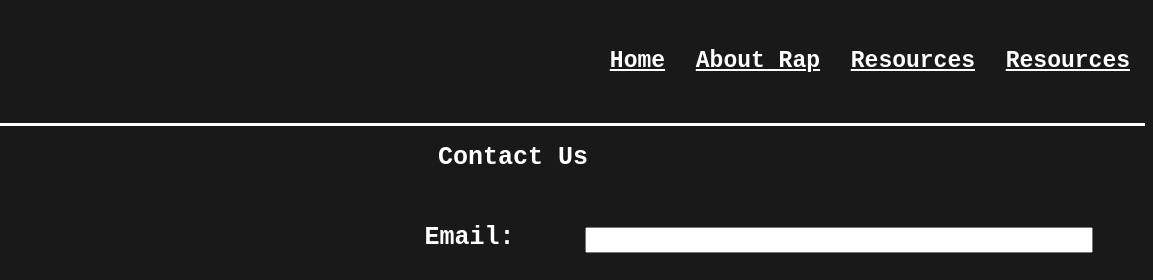
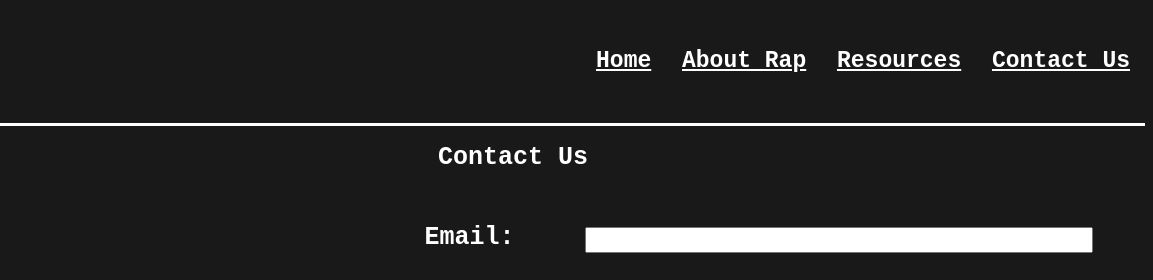
Before and after one commit to HaydenBurchfield/history-of-rap-demo, a plain HTML site: page AboutUs/ContactUs.html in a window 1280 px wide. Shown: the top 280 px of the page, 127-1280 px from the left. Drawn offline with Linux system fonts and the light colour scheme.

Commit message:
ContactUsFix

```diff
--- a/AboutUs/ContactUs.html
+++ b/AboutUs/ContactUs.html
@@ -25,7 +25,7 @@
           <a href="../index.html">Home</a>
           <a href="../AboutRap/AboutRap.html">About Rap</a>
           <a href="../MoreResouces/MoreResorces.html">Resources</a>
-          <a href="MoreResouces/MoreResorces.html">Resources</a>
+          <a href="ContactUs.html">Contact Us</a>
         </div>
     </div>
     <h1> Contact Us </h1>
```
